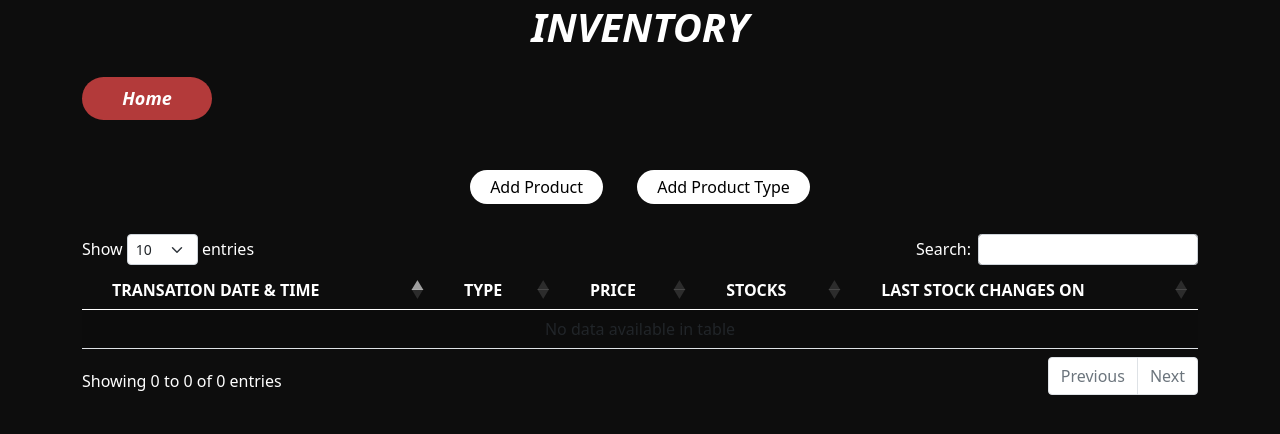
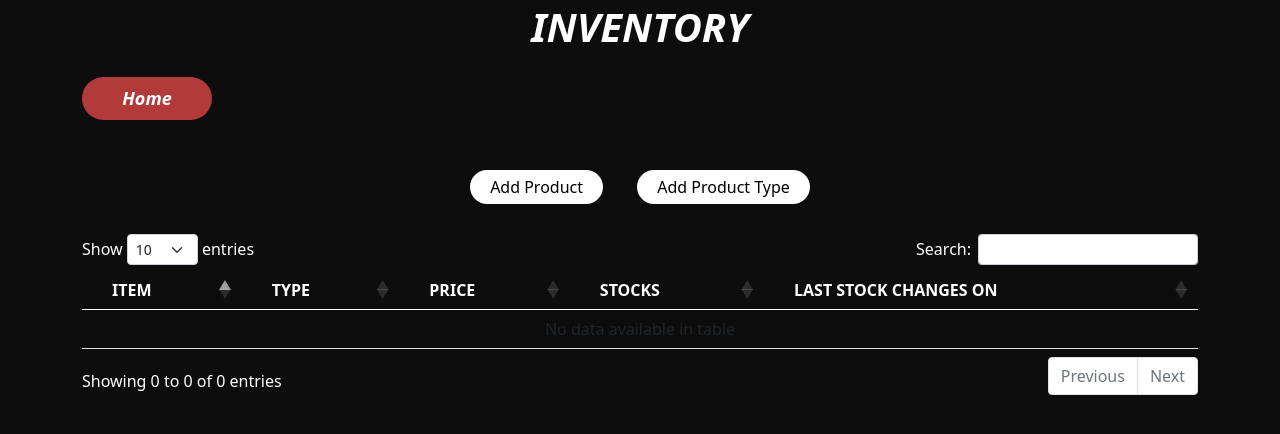
Before and after one commit to FaisalTamanoJr/MS-InventorySystem, a Flask app: template app/templates/inventory.html in a window 1280 px wide. Shown: the part 278-712 px from the top of the page. Run offline with Flask 3, Linux system fonts and the light colour scheme; the template is opened without the code that fills it, so the values that code supplies are empty; some libraries are stand-ins or nearby versions.

Commit message:
Renamed column

```diff
--- a/app/templates/inventory.html
+++ b/app/templates/inventory.html
@@ -96,7 +96,7 @@
     <table id="products-table" class="table table-striped"  style="text-align: center;">
         <thead>
         <tr>
-            <th style="color: white; padding-left: 30px;">TRANSATION DATE & TIME</th>
+            <th style="color: white; padding-left: 30px;">ITEM</th>
             <th style="color: white; padding-left: 30px;">TYPE</th>
             <th style="color: white; padding-left: 30px;">PRICE</th>
             <th style="color: white; padding-left: 30px;">STOCKS</th>
```
